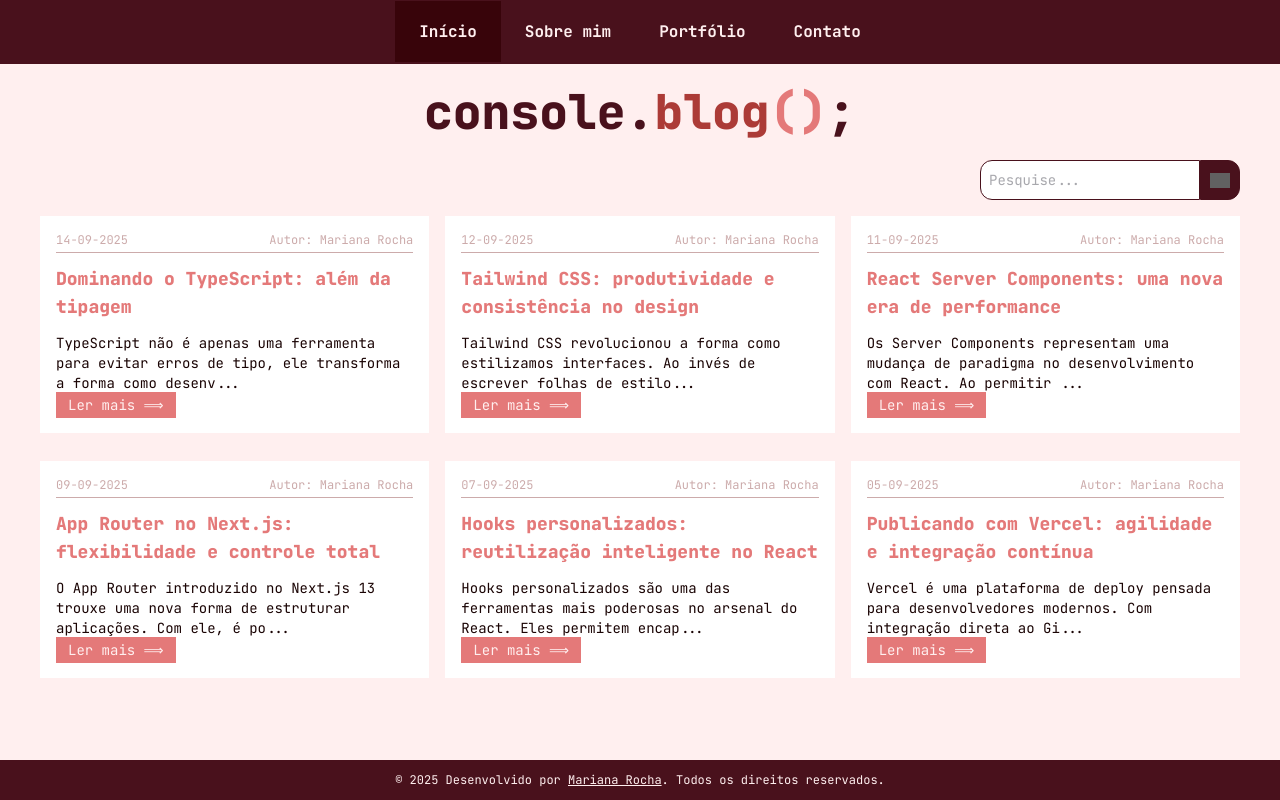
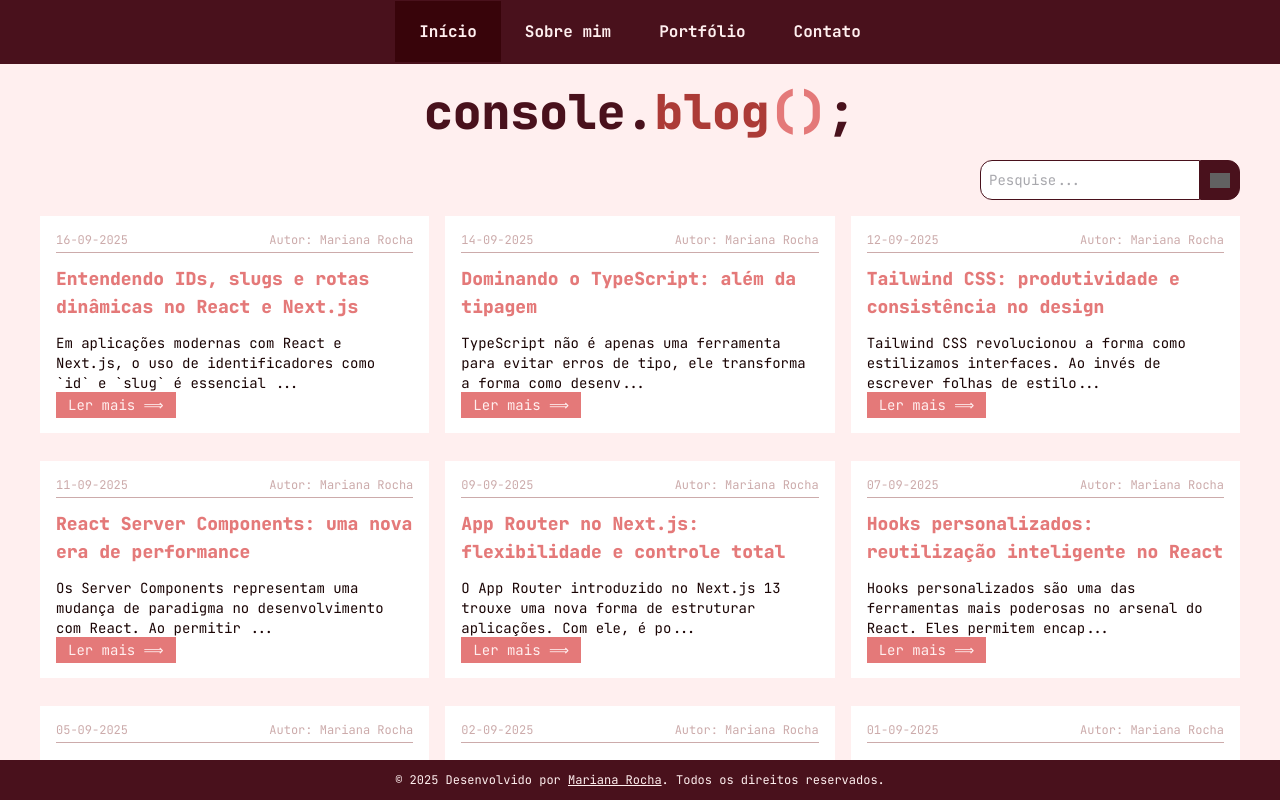
Before and after one commit to mariana4ads/projeto-9, a Next.js app: page / in a window 1280 px wide. Built offline with nearby package versions, Linux system fonts and the light colour scheme; grey boxes are pictures that could not be loaded.

Commit message:
feat: updates

```diff
--- a/app/_components/PostList.tsx
+++ b/app/_components/PostList.tsx
@@ -29,8 +29,8 @@ export default function PostList() {
       <Search search={search} setSearch={setSearch} />
 
       <section>
-        <ul className="space-y-3 lg:grid grid-cols-3 gap-4 h-auto">
-          {filteredPosts.slice(0, 6).map((post) => (
+        <ul className="space-y-3 lg:grid grid-cols-3 2xl:grid-cols-4 gap-4 h-auto">
+          {filteredPosts.map((post) => (
             <li className="bg-white dark:bg-[#49111C] p-4 mb-0 mb-3" key={post.id}>
               <div className="flex justify-between text-xs pb-1 text-[#ccabab] border-b">
                 <p>{post.data}</p>
@@ -40,7 +40,7 @@ export default function PostList() {
 
               <p className="text-sm">{post.conteudo.slice(0, 100)}...</p>
               <Link
-                className="bg-[#e47979] py-1 px-3 text-background text-sm hover:underline"
+                className="bg-[#e47979] py-1 px-3 text-background text-sm hover:underline justify-end items-end"
                 href={`/posts/${post.id}`}
               >
                 Ler mais ⟹
--- a/app/data/posts.ts
+++ b/app/data/posts.ts
@@ -8,6 +8,15 @@ type Post = {
 };
 
 export const posts: Post[] = [
+  {
+    id: 12,
+    titulo: "Entendendo IDs, slugs e rotas dinâmicas no React e Next.js",
+    conteudo:
+      "Em aplicações modernas com React e Next.js, o uso de identificadores como `id` e `slug` é essencial para estruturar rotas dinâmicas e organizar o conteúdo. O `id` geralmente é um número ou UUID usado para buscar dados com precisão no backend, enquanto o `slug` é uma versão legível e amigável para URLs, como `meu-primeiro-post`, que melhora a experiência do usuário e o SEO da aplicação. No Next.js, rotas dinâmicas são criadas com arquivos como `[id].tsx` ou `[slug].tsx`, permitindo que cada página seja gerada com base em dados específicos. A função `generateStaticParams()` ajuda a pré-renderizar essas rotas, enquanto `useParams()` ou `useRouter()` capturam os valores da URL no lado do cliente. Além disso, boas práticas como separar componentes (`PostCard`, `PostList`, `PostPage`), usar tipagem com TypeScript e aplicar estados de carregamento com `Suspense` tornam o código mais limpo, escalável e confiável. Para quem está evoluindo no desenvolvimento frontend, dominar esses padrões é um passo importante para construir interfaces dinâmicas e profissionais.",
+    autor: "Mariana Rocha",
+    data: "16-09-2025",
+    tags: ["react", "nextjs", "slug", "id", "frontend"],
+  },
   {
     id: 11,
     titulo: "Dominando o TypeScript: além da tipagem",
@@ -107,5 +116,4 @@ export const posts: Post[] = [
     data: "27-08-2025",
     tags: ["express", "api", "nodejs", "backend"],
   },
-
 ];
```
